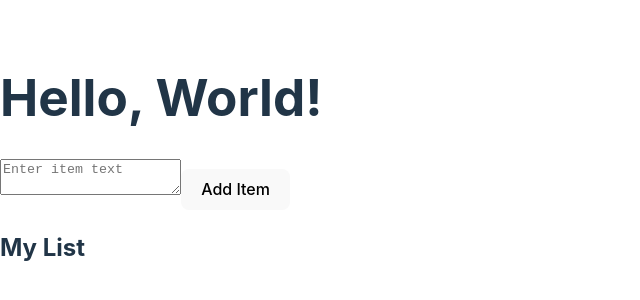
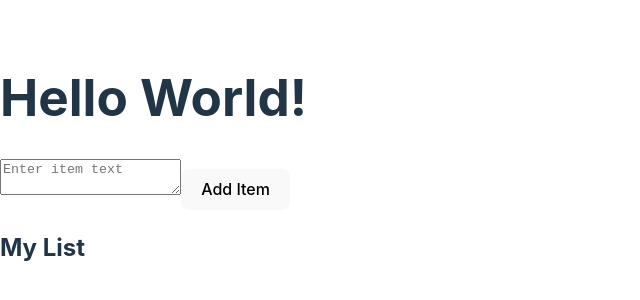
Before and after one commit to juusokayhkolut/awa_vko9, a React (Vite) app: page / in a window 1280 px wide. Shown: the part 240-540 px from the top of the page, without its empty margins (0-640 px from the left). Built offline with nearby package versions, Linux system fonts and the light colour scheme.

Commit message:
New commit

```diff
--- a/src/components/MyContainer.tsx
+++ b/src/components/MyContainer.tsx
@@ -27,7 +27,7 @@ const MyContainer: React.FC = () => {
 
   return (
     <div>
-      <h1>Hello, World!</h1>
+      <h1>Hello World!</h1>
       <textarea
         value={inputValue}
         onChange={(e) => setInputValue(e.target.value)}
```
